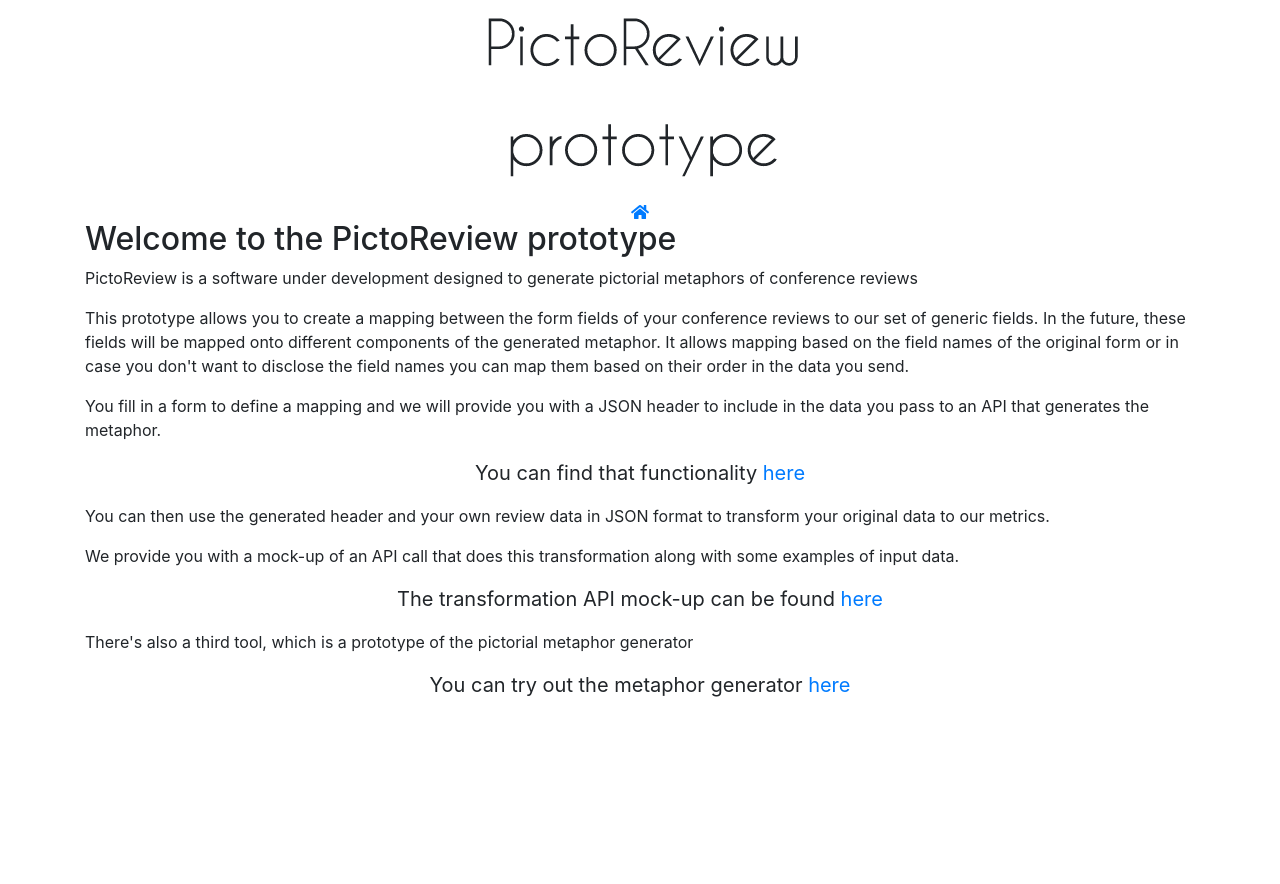
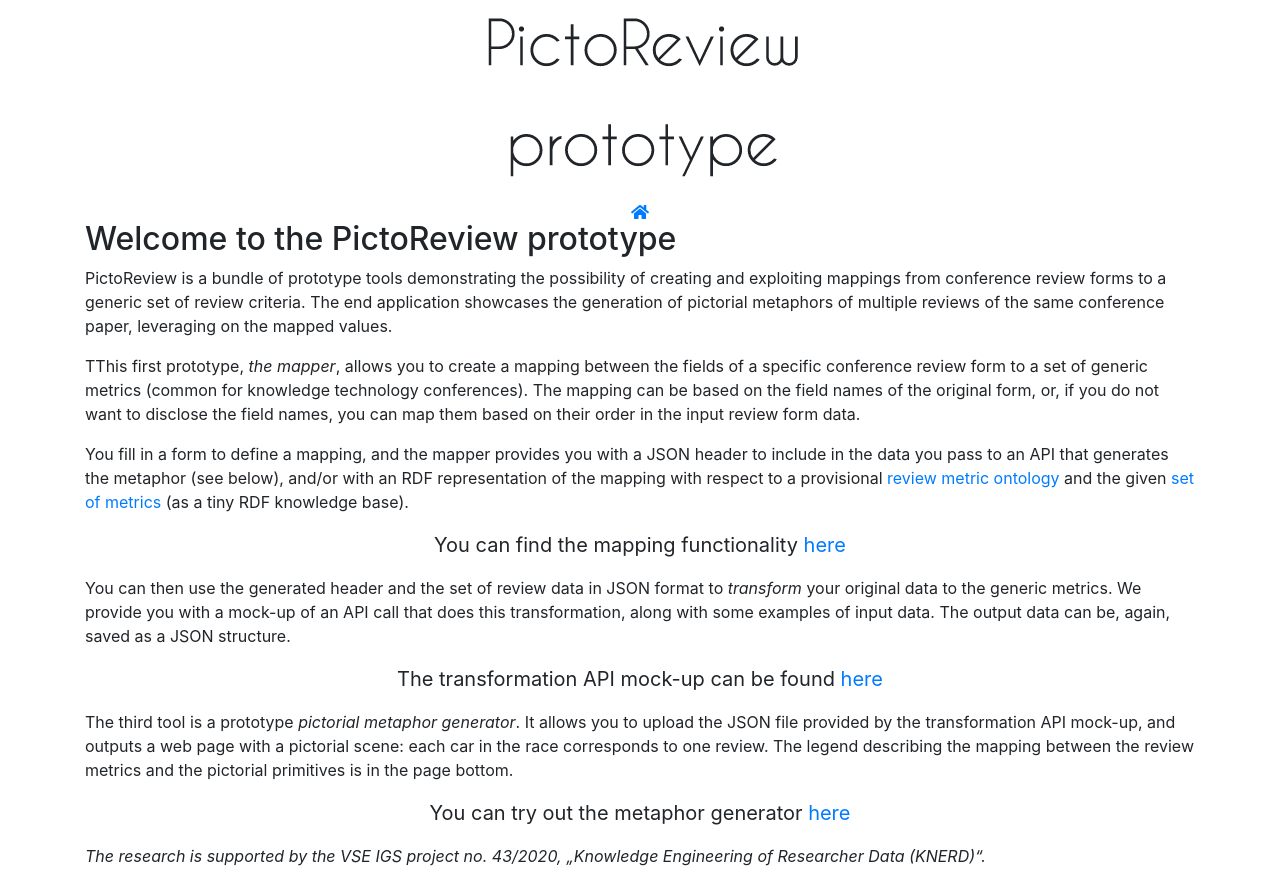
Before and after one commit to sara-jura/PictoReviewDev, a Django app: page / in a window 1280 px wide. Before the commit the page ends 697 px from the top, so only its background shows below. Run offline with Django 3.2, Linux system fonts and the light colour scheme; some libraries are stand-ins or nearby versions.

Commit message:
change of frontpage text

```diff
--- a/mappings/templates/mappings/index.html
+++ b/mappings/templates/mappings/index.html
@@ -9,23 +9,34 @@
     <div class="row justify-content-center align-items-center">
         <div class="col-sm-12 ">
             <h2>Welcome to the PictoReview prototype</h2>
-            <p>PictoReview is a software under development designed to generate pictorial metaphors of conference
-                reviews</p>
-            <p>This prototype allows you to create a mapping between the form fields of your conference reviews to our
-                set of generic fields. In the future, these fields
-                will be mapped onto different components of the generated metaphor. It allows mapping based on the field
-                names of the original form or in case you don't want to disclose the field names you can map them based
-                on their order in the data you send. </p>
-            <p>You fill in a form to define a mapping and we will provide you with
-                a JSON header to include in the data you pass to an API that generates the metaphor.</p>
-            <blockquote class="blockquote text-center"> You can find that functionality <a
+            <p>PictoReview is a bundle of prototype tools demonstrating
+                the possibility of creating and exploiting mappings from conference review forms to a
+                generic set of review criteria. The end application showcases the generation
+                of pictorial metaphors of multiple reviews of the same conference paper,
+                leveraging on the mapped values.</p>
+            <p>TThis first prototype, <i>the mapper</i>, allows you to create a mapping between the fields of a specific
+                conference review form to a set of generic metrics (common for knowledge technology conferences). The
+                mapping can be based on the field names of the original form, or, if you do not want to disclose the
+                field names, you can map them based on their order in the input review form data. </p>
+            <p>You fill in a form to define a mapping, and the mapper provides you with a JSON header to include in the
+                data you pass to an API that generates the metaphor (see below), and/or with an RDF representation of
+                the mapping with respect to a provisional <a href="https://kizi.vse.cz/pictoreview/ontology">review metric ontology</a> and the given <a href="https://kizi.vse.cz/pictoreview/metrics"> set of metrics</a> (as a tiny
+                RDF knowledge base). </p>
+
+            <blockquote class="blockquote text-center"> You can find the mapping functionality <a
                     href="{% url 'mappings' %}">here</a></blockquote>
-            <p>You can then use the generated header and your own review data in JSON format to transform your original data to our metrics.</p>
-            <p>We provide you with a mock-up of an API call that does this transformation along with some examples of input data.</p>
+            <p>You can then use the generated header and the set of review data in JSON format to <i>transform</i> your
+                original data to the generic metrics. We provide you with a mock-up of an API call that does this
+                transformation, along with some examples of input data. The output data can be, again, saved as a JSON
+                structure.</p>
             <blockquote class="blockquote text-center"> The transformation API mock-up can be found  <a href="{% url 'callMockup' %}">here</a></blockquote>
-            <p>There's also a third tool, which is a prototype of the pictorial metaphor generator</p>
+            <p>The third tool is a prototype <i>pictorial metaphor generator</i>. It allows you to upload the JSON file
+                provided by the transformation API mock-up, and outputs a web page with a pictorial scene: each car in
+                the race corresponds to one review. The legend describing the mapping between the review metrics and the
+                pictorial primitives is in the page bottom.</p>
             <blockquote class="blockquote text-center"> You can try out the metaphor generator  <a href="http://graficka-a-multimedialni-laborator.cz/pictoreview/">here</a></blockquote>
-
+            <p><i>The research is supported by the VSE IGS project no. 43/2020, „Knowledge Engineering of Researcher
+                Data (KNERD)“.</i></p>
         </div>
     </div>
 {% endblock %}
```
Also changed, not shown: mappings/static/js/callMockupExamples.js (+9 -9 lines).
